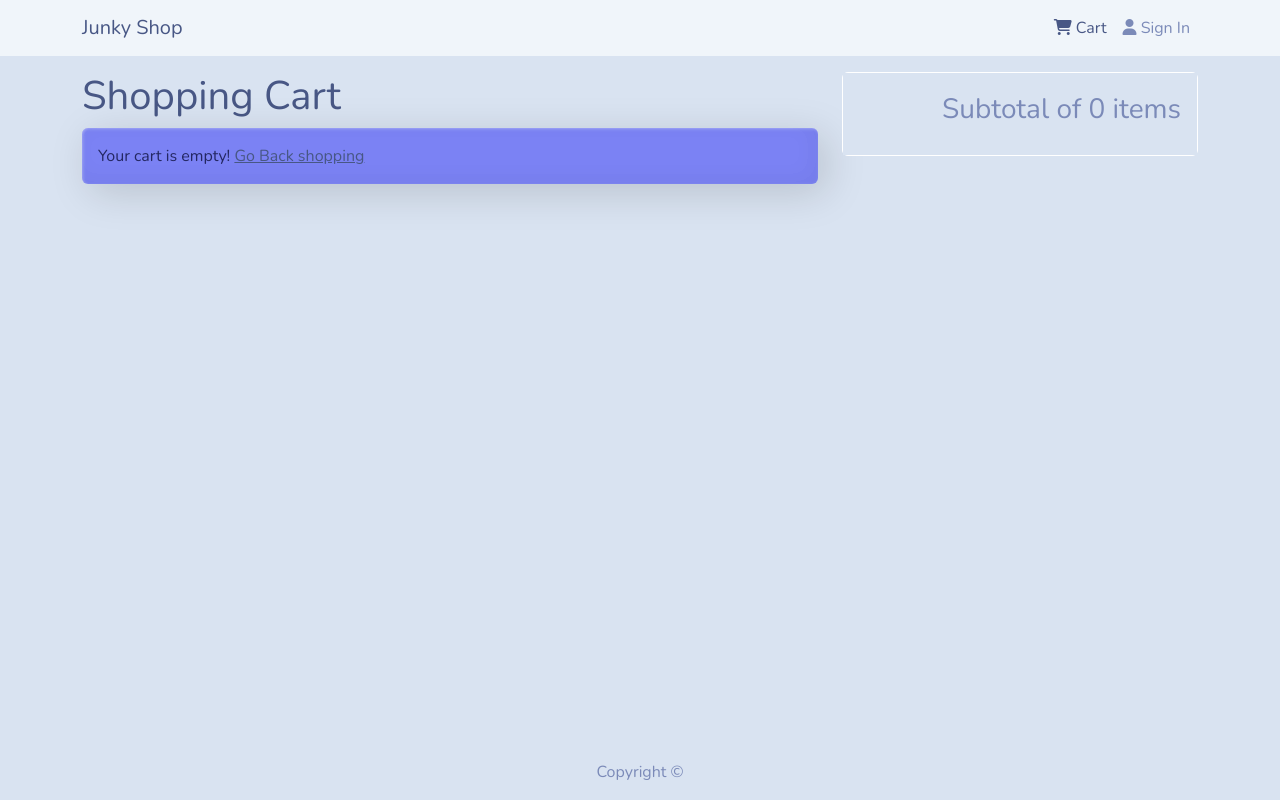
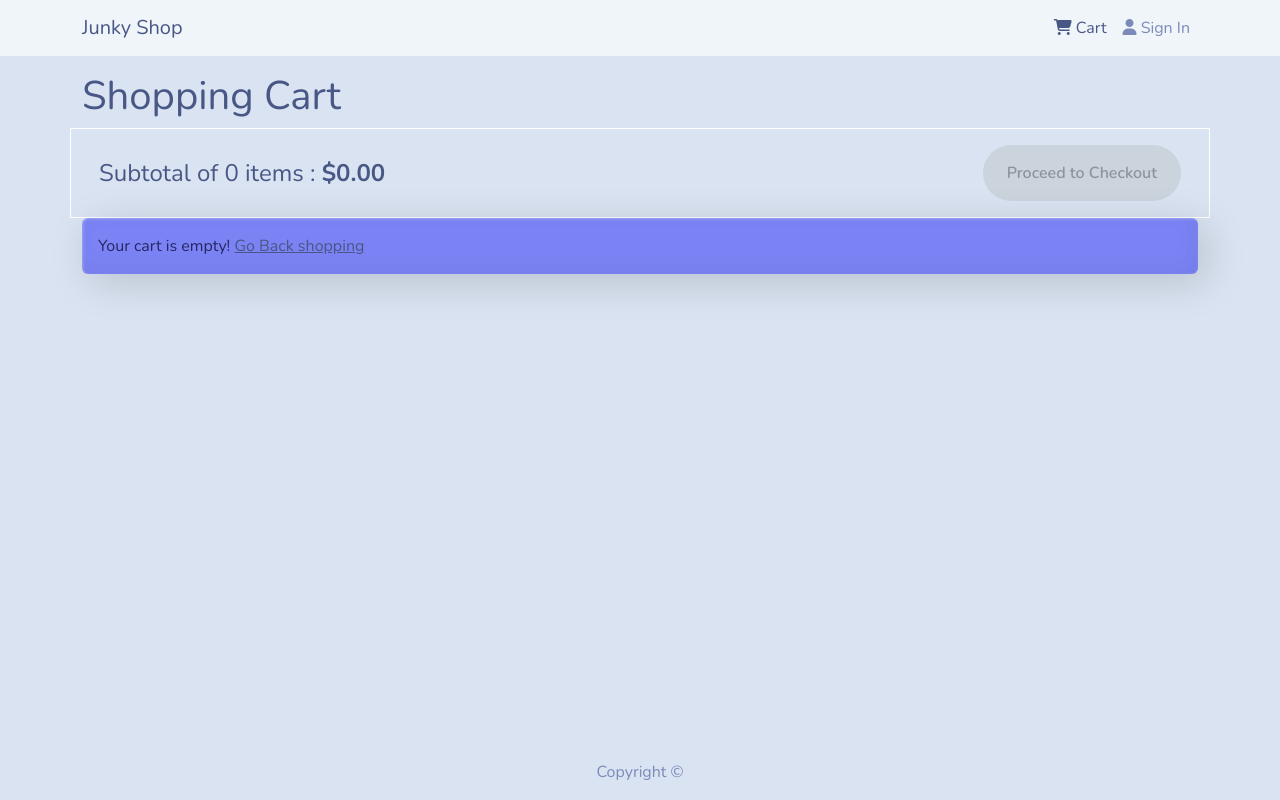
Before and after one commit to SensNyaha/primitive-shop-with-paypal, a React (Create React App) app in the folder frontend/: page /cart in a window 1280 px wide. Built offline with nearby package versions, Linux system fonts and the light colour scheme.

Commit message:
styled cart

```diff
--- a/frontend/src/App.jsx
+++ b/frontend/src/App.jsx
@@ -24,8 +24,8 @@ function App() {
     return (
         <>
             <Header />
-            <main className="py-3 mb-auto">
-                <Container>
+            <main className="py-3 mb-auto" style={{ flexGrow: 1 }}>
+                <Container style={{ height: "100%" }}>
                     <Routes>
                         <Route path="/" element={<HomeScreen />} />
                         <Route
--- a/frontend/src/components/CartItem.jsx
+++ b/frontend/src/components/CartItem.jsx
@@ -36,15 +36,18 @@ function CartItem({ product, quantity }) {
     }
 
     return (
-        <Row>
+        <Row
+            className="align-items-center p-2"
+            style={{ borderBottom: "1px solid white" }}
+        >
             <Col md={2}>
                 <Image src={product.image} alt={product.name} fluid rounded />
             </Col>
-            <Col md={4}>
+            <Col md={6}>
                 <Link to={`/product/${product._id}`}>{product.name}</Link>
             </Col>
-            <Col md={2}>${product.price}</Col>
-            <Col md={3}>
+            <Col md={1}>${product.price}</Col>
+            <Col md={2}>
                 <QuantityControl
                     maxCount={product.countInStock}
                     quantity={quantity}
--- a/frontend/src/screens/CartScreen.jsx
+++ b/frontend/src/screens/CartScreen.jsx
@@ -1,14 +1,17 @@
 import React, { useEffect, useState } from "react";
-import { Card, Col, ListGroup, Row } from "react-bootstrap";
+import { Button, Card, Col, ListGroup, Row } from "react-bootstrap";
 import { useSelector } from "react-redux";
 import Message from "../components/Message";
 import { Link } from "react-router-dom";
 import axios from "axios";
 import CartItem from "../components/CartItem";
+import { useNavigate } from "react-router-dom";
 
 function CartScreen() {
     const cart = useSelector((state) => state.cart);
     const [cartItems, setCartItems] = useState([]);
+
+    const navi = useNavigate();
 
     useEffect(() => {
         setCartItems(
@@ -24,10 +27,55 @@ function CartScreen() {
         });
     }, [cart]);
 
+    function checkoutHandler() {
+        navi("/login?redirect=shipping");
+    }
+
     return (
         <Row>
-            <Col md={8}>
-                <h1>Shopping Cart</h1>
+            <h1>Shopping Cart</h1>{" "}
+            <Col md={12}>
+                <Row
+                    style={{ border: "1px solid #fff" }}
+                    className="align-items-center p-3"
+                >
+                    <Col sm={9}>
+                        <h4 style={{ marginBottom: 0 }}>
+                            Subtotal of{" "}
+                            {cart?.reduce(
+                                (prev, cur) => (prev += cur.quantity),
+                                0
+                            )}{" "}
+                            items :{" "}
+                            <span style={{ fontWeight: 700 }}>
+                                $
+                                {cart
+                                    ?.reduce(
+                                        (prev, cur) =>
+                                            (prev +=
+                                                cur.quantity *
+                                                    cartItems.find(
+                                                        (e) => e._id === cur._id
+                                                    )?.price || 0),
+                                        0
+                                    )
+                                    .toFixed(2)}
+                            </span>
+                        </h4>
+                    </Col>{" "}
+                    <Col sm={3}>
+                        <Button
+                            type="button"
+                            className="d-block btn-w-hover ms-auto"
+                            disabled={cart.length === 0}
+                            onClick={checkoutHandler}
+                        >
+                            Proceed to Checkout
+                        </Button>
+                    </Col>
+                </Row>
+            </Col>
+            <Col md={12}>
                 {cart.length === 0 && (
                     <Message variant="info">
                         Your cart is empty! <Link to="/">Go Back shopping</Link>
@@ -53,22 +101,6 @@ function CartScreen() {
                     </ListGroup>
                 )}
             </Col>
-            <Col md={4}>
-                <Card style={{ border: "1px solid #fff" }}>
-                    <ListGroup variant="flush">
-                        <ListGroup.Item>
-                            <h3 className="text-end">
-                                Subtotal of{" "}
-                                {cart?.reduce(
-                                    (prev, cur) => (prev += cur.quantity),
-                                    0
-                                )}{" "}
-                                items
-                            </h3>
-                        </ListGroup.Item>
-                    </ListGroup>
-                </Card>
-            </Col>
         </Row>
     );
 }
```
